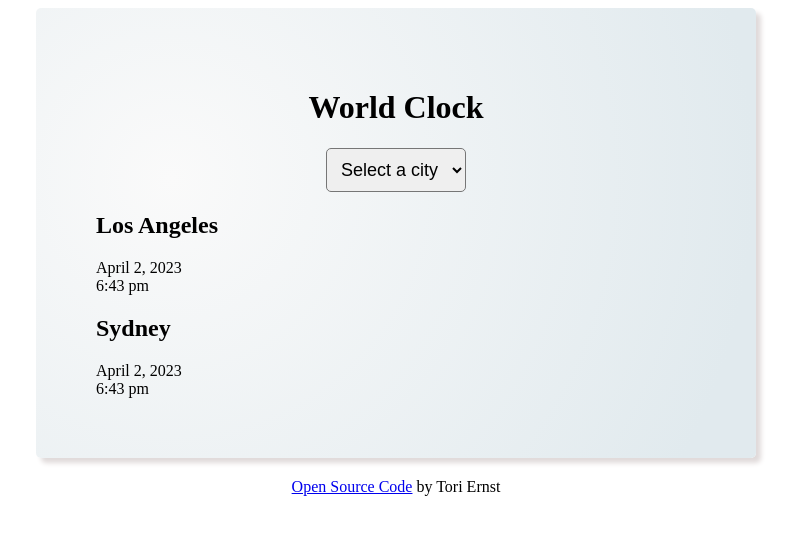
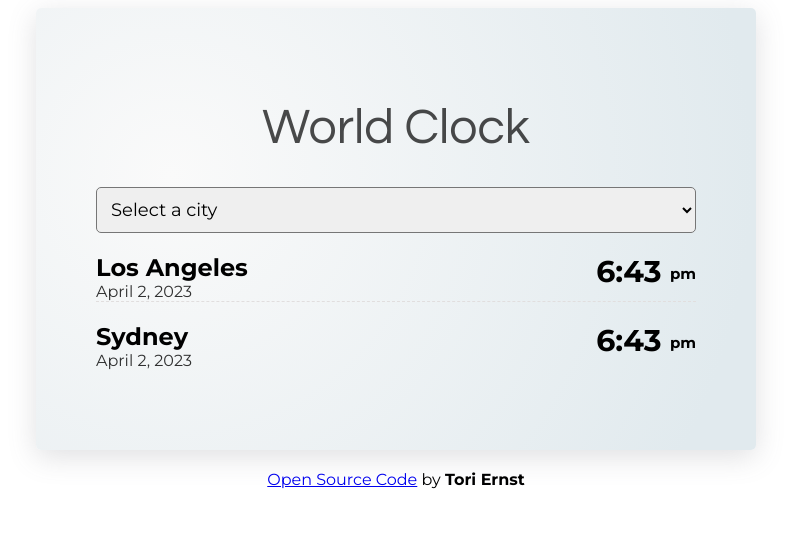
Before and after one commit to tori-noel/world-clock, a plain HTML site: page index.html in a window 1280 px wide. Shown: the whole page, without its empty margins (244-1037 px from the left). Drawn offline with Linux system fonts and the light colour scheme; a web font is replaced by a local one.

Commit message:
added css styling

```diff
--- a/css/style.css
+++ b/css/style.css
@@ -1,9 +1,17 @@
+body {
+  font-family: "Montserrat", sans-serif;
+}
+
 footer {
   margin-top: 20px;
   text-align: center;
 }
 h1 {
   text-align: center;
+  font-size: 50px;
+  font-family: "Questrial", sans-serif;
+  font-weight: 400;
+  opacity: 0.7;
 }
 select {
   display: block;
@@ -11,6 +19,14 @@ select {
   padding: 10px;
   border-radius: 5px;
   font-size: 18px;
+  width: 100%;
+  font-family: "Montserrat", sans-serif;
+}
+h2 {
+  margin: 0;
+}
+.date {
+  opacity: 0.8;
 }
 .container {
   max-width: 600px;
@@ -21,6 +37,24 @@ select {
     rgb(225, 234, 238) 90%
   );
   padding: 60px;
-  box-shadow: 5px 5px 5px rgb(224, 218, 218);
+  box-shadow: rgba(100, 100, 111, 0.2) 0px 7px 29px 0px;
   border-radius: 5px;
 }
+.city {
+  display: flex;
+  justify-content: space-between;
+  margin: 20px 0;
+  border-bottom: 1px dashed rgb(225, 222, 222);
+}
+.city:last-child {
+  border: none;
+}
+.time {
+  font-size: 30px;
+  font-weight: bold;
+}
+.time small {
+  font-size: 15px;
+  vertical-align: middle;
+  line-height: 36px;
+}
--- a/index.html
+++ b/index.html
@@ -4,6 +4,13 @@
     <meta charset="UTF-8" />
     <meta http-equiv="X-UA-Compatible" content="IE=edge" />
     <meta name="viewport" content="width=device-width, initial-scale=1.0" />
+
+    <link rel="preconnect" href="https://fonts.googleapis.com" />
+    <link rel="preconnect" href="https://fonts.gstatic.com" crossorigin />
+    <link
+      href="https://fonts.googleapis.com/css2?family=Gruppo&family=Montserrat:ital,wght@0,100;0,200;0,300;0,400;0,500;0,600;0,700;0,800;1,100;1,200;1,300;1,400;1,500;1,600;1,700;1,800&family=Questrial&display=swap"
+      rel="stylesheet"
+    />
     <link rel="stylesheet" href="css/style.css" />
     <title>World Clock</title>
   </head>
@@ -17,21 +24,25 @@
         <option value="">London</option>
       </select>
       <div class="city">
-        <h2>Los Angeles</h2>
-        <div class="date">April 2, 2023</div>
-        <div class="time">6:43 pm</div>
+        <div>
+          <h2>Los Angeles</h2>
+          <div class="date">April 2, 2023</div>
+        </div>
+        <div class="time">6:43 <small>pm</small></div>
       </div>
       <div class="city">
-        <h2>Sydney</h2>
-        <div class="date">April 2, 2023</div>
-        <div class="time">6:43 pm</div>
+        <div>
+          <h2>Sydney</h2>
+          <div class="date">April 2, 2023</div>
+        </div>
+        <div class="time">6:43 <small>pm</small></div>
       </div>
     </div>
     <footer>
       <a href="https://github.com/tori-noel/world-clock" target="blank"
         >Open Source Code</a
       >
-      by Tori Ernst
+      by <strong>Tori Ernst</strong>
     </footer>
   </body>
   <script src="javascript/index.js"></script>
```
